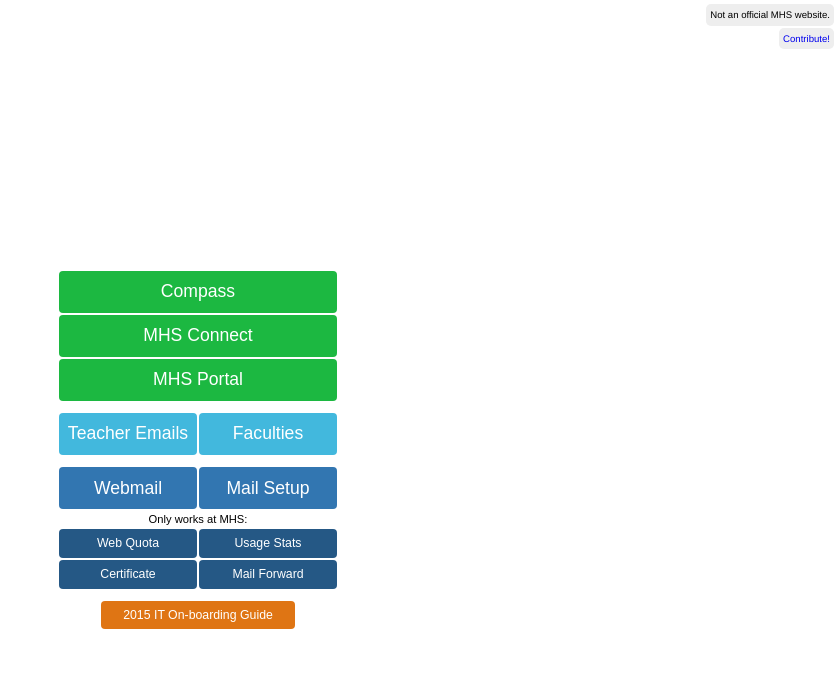
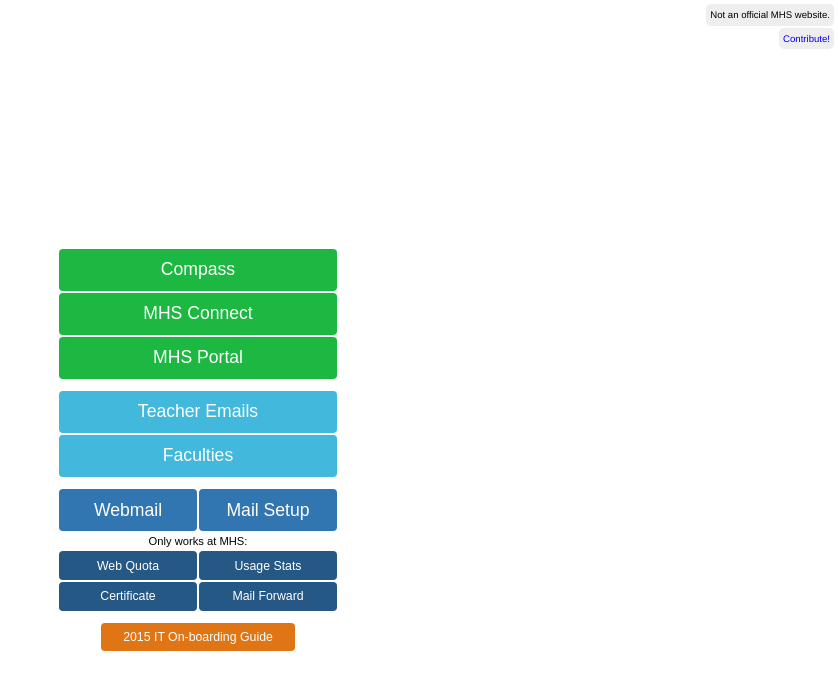
Before and after one commit to mhslinks/mhslinks.github.io, a Jekyll site: the page built from index.html, in a window 1280 px wide. Shown: the top 690 px of the page, without its empty margins (442-1280 px from the left). Built offline with Jekyll 4.4.1, drawn with Linux system fonts in a browser that asks for light colours.

Commit message:
Made Teacher Emails link larger

```diff
--- a/_data/links.yml
+++ b/_data/links.yml
@@ -17,12 +17,12 @@
 
 - name: Teacher Emails
   url: emails/
-  size: 1-2
+  size: 1-1
   colour: lightblue
 
 - name: Faculties
   url: faculties/
-  size: 1-2
+  size: 1-1
   colour: lightblue
 
 -
```
